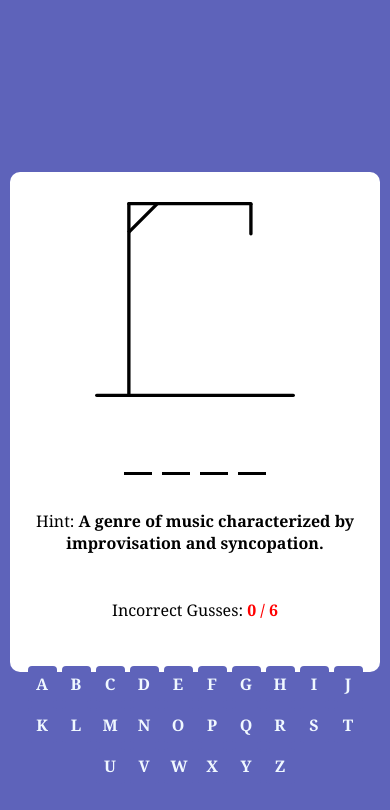
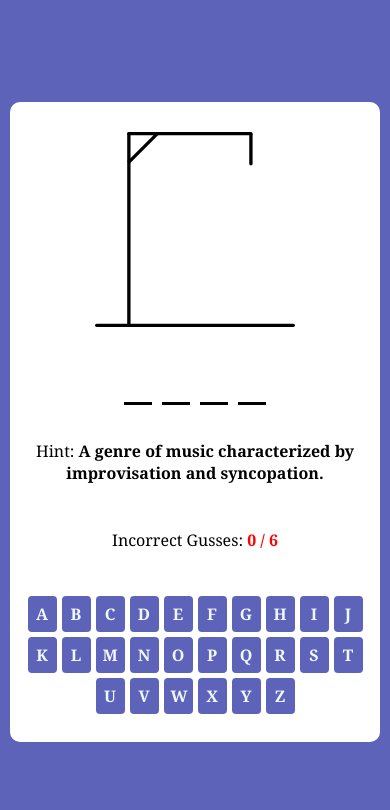
Before and after one commit to simransaini212/HangMan-Game, a plain HTML site: page index.html in a window 390 px wide. Drawn offline with Linux system fonts and the light colour scheme.

Commit message:
media query edited

```diff
--- a/style.css
+++ b/style.css
@@ -165,6 +165,7 @@ border-radius: 6px;
         flex-direction: column;
         padding: 30px 15px;
         align-items: center;
+        height: 640px;
     }
     .hangman-box img {
         max-width: 200px;
```
